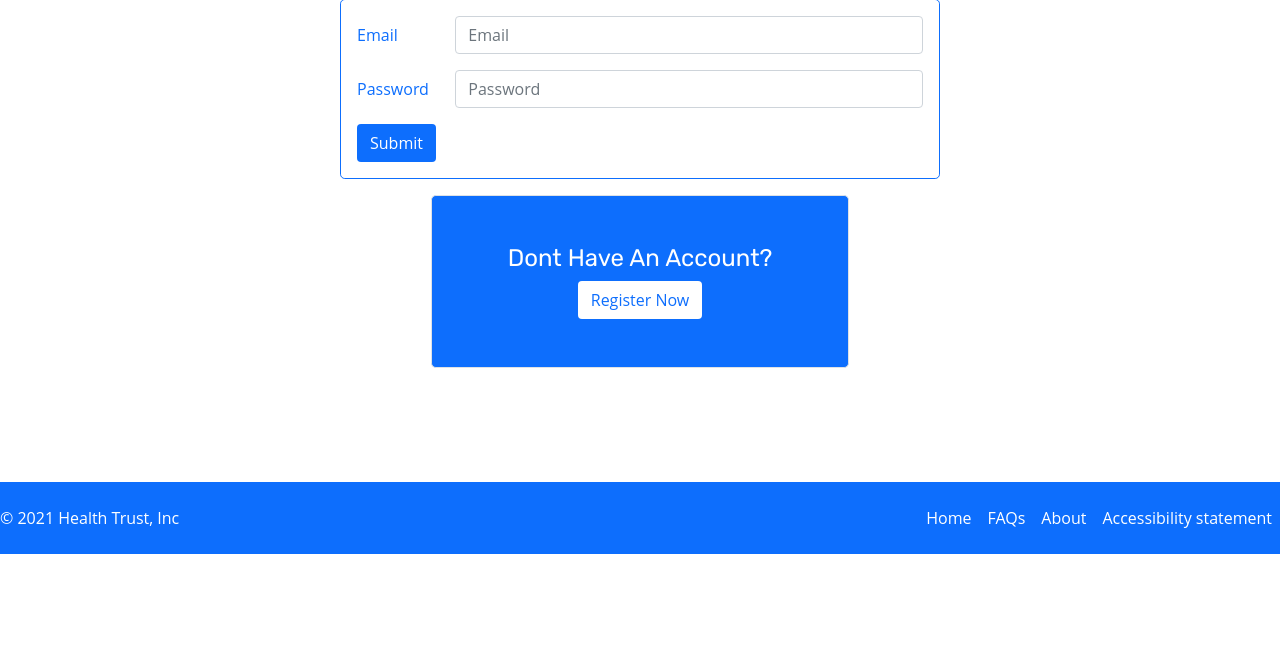
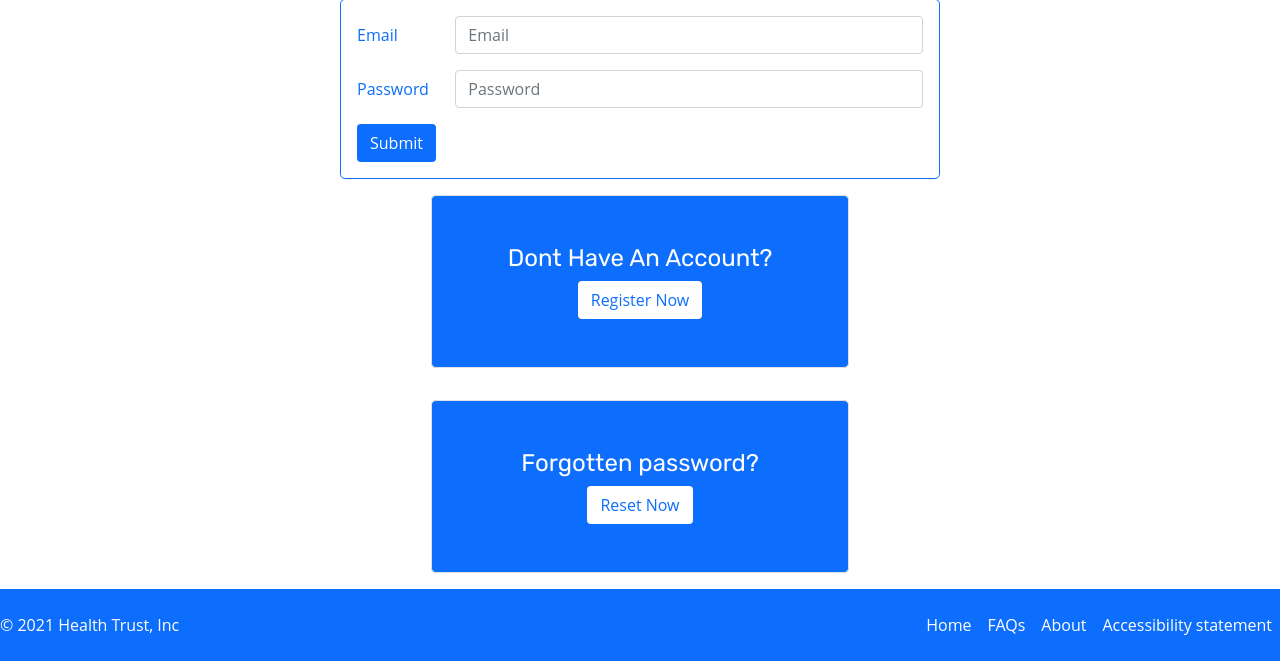
Before and after one commit to mfronistas/HealthTrustApp, a Flask app: page /login in a window 1280 px wide. Shown: the part 246-907 px from the top of the page. Before the commit the page ends 800 px from the top, so only its background shows below. Run offline with Flask 2, Linux system fonts and the light colour scheme; some web fonts are replaced.

Commit message:
Added forgot password reset link to login page, would like to change placement.

```diff
--- a/templates/login.html
+++ b/templates/login.html
@@ -49,14 +49,19 @@
   {{ form.submit(class="btn bg-primary text-white") }}
         </div>
     </div>
-
-<div class="p-3 mx-auto text-center text-white" style="width:450px">
+</form>
+<div class="p-3 text-center text-white mx-auto" style="width:450px">
     <div class="h-100 p-5 bg-primary border rounded-3">
       <h4>Dont Have An Account?</h4>
       <a class="btn bg-white text-primary" href="{{ url_for('users.register') }}" >Register Now</a>
     </div>
   </div>
-</form>
+<div class="p-3 text-center text-white mx-auto" style="width:450px">
+    <div class="h-100 p-5 bg-primary border rounded-3">
+      <h4>Forgotten password?</h4>
+      <a class="btn bg-white text-primary" href="{{ url_for('users.password') }}">Reset Now</a>
+    </div>
+  </div>
 </div>
 
 
```
